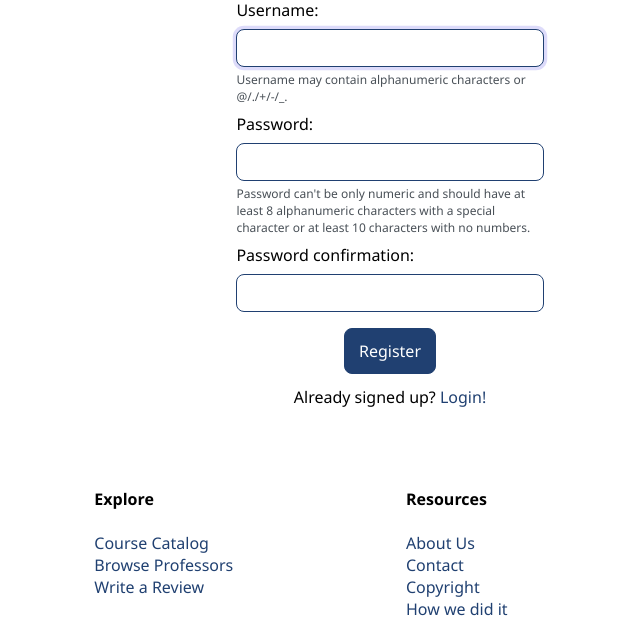
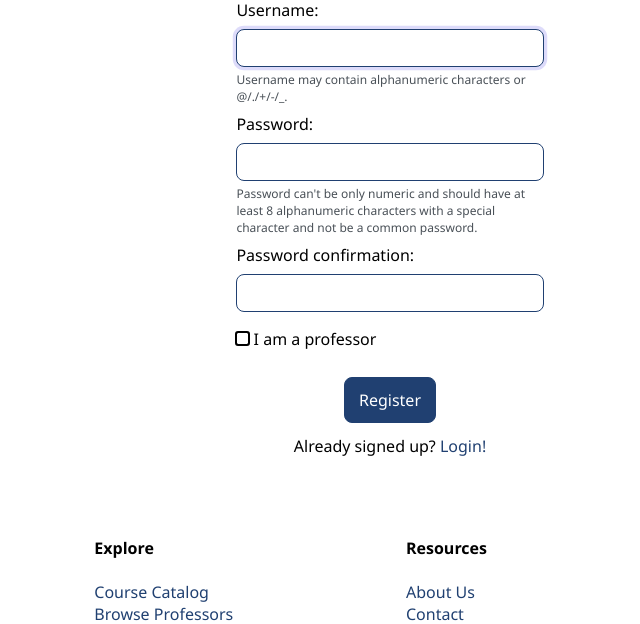
Before and after one commit to alexandernc0043/ITSC-3155-Group3, a Django app: page /register/ in a window 1280 px wide. Shown: the part 219-843 px from the top of the page, without its empty margins (250-890 px from the left). Run offline with Django 5.2, Linux system fonts and the light colour scheme.

Commit message:
Option to create professor user, update styles and add option to edit avatar

```diff
--- a/Final Project Code/ReviewMaster/base/models.py
+++ b/Final Project Code/ReviewMaster/base/models.py
@@ -12,6 +12,9 @@ class Department(models.Model):
 class Professor(models.Model):
     name = models.CharField(max_length=100)  # First & Last Name (John Doe)
     avatar = models.ImageField(null=True, default='avatar.svg')
+    verified = models.BooleanField(default=False)  # If the professor is verified by email
+    username = models.OneToOneField(User, on_delete=models.SET_NULL, null=True, default=None)
+
     def rating(self):
         total = 0
         for review in self.review_set.all():
--- a/Final Project Code/ReviewMaster/base/templates/base/login_register.html
+++ b/Final Project Code/ReviewMaster/base/templates/base/login_register.html
@@ -13,9 +13,10 @@
                         <span class="help-text">Username may contain alphanumeric characters or @/./+/-/_.</span>
                         <label for="password">{{ form.password1.label }}:</label>
                         {{ form.password1 }}
-                        <span class="help-text">Password can't be only numeric and should have at least 8 alphanumeric characters with a special character or at least 10 characters with no numbers.</span>
+                        <span class="help-text">Password can't be only numeric and should have at least 8 alphanumeric characters with a special character and not be a common password.</span>
                         <label for="password-confirmation">{{ form.password2.label }}:</label>
                         {{ form.password2 }}
+                        <input type="checkbox" name="professor" id="professor" {% if professor %} checked {% endif %}> <label for="professor">I am a professor</label>
                         <input type="submit" value="Register" class="primary-button">
                     </form>
                     <p>Already signed up? <a href="{% url 'login' %}">Login!</a></p>
--- a/Final Project Code/ReviewMaster/base/views/views_user.py
+++ b/Final Project Code/ReviewMaster/base/views/views_user.py
@@ -3,7 +3,8 @@ from django.contrib.auth.forms import UserCreationForm
 from django.contrib.auth.models import User
 from django.shortcuts import redirect, render
 from django.contrib import messages
-from ..utils import checkUsername, checkPassword
+from ..models import Professor
+from ..utils import check_username, check_password
 
 def logout_user(request):
     logout(request)
@@ -44,20 +45,24 @@ def register_user(request):
             user = form.save(commit=False)
             user.username = user.username.lower()
             user.save()
+            professor = request.POST.get('professor')
+            if professor:
+                user_professor = Professor.objects.create(name=user.username, username=user, verified=False)
+                user_professor.save()
             login(request, user)
             return redirect('home')
         else:
             # Error handling for registration
             username = request.POST.get('username')
             # Username validation
-            username_error_message = checkUsername(username, False)
+            username_error_message = check_username(username, False)
             if username_error_message != '':
                 messages.error(request, username_error_message)
 
             password1 = request.POST.get('password1')
             password2 = request.POST.get('password2')
             # Password validation
-            password_error_message = checkPassword(password1, password2)
+            password_error_message = check_password(password1, password2)
             if password_error_message != '':
                 messages.error(request, password_error_message)
 
@@ -65,6 +70,7 @@ def register_user(request):
     context = {
         'form': form,
         'page': page,
-        'username': request.POST.get('username')  # Keeps username in form even if there's an error
+        'username': request.POST.get('username'),  # Keeps username in form even if there's an error
+        'professor': request.POST.get('professor')
     }
     return render(request, 'base/login_register.html', context=context)
--- a/Final Project Code/ReviewMaster/static/styles/styles.css
+++ b/Final Project Code/ReviewMaster/static/styles/styles.css
@@ -261,6 +261,13 @@ a:hover {
   margin-bottom: 3rem;
 }
 
+.header__user img {
+  height: 57px;
+  width: 57px;
+  border-radius: 100%;
+  object-fit: cover;
+}
+
 @media screen and (min-width: 800px) {
   .mobile-menu {
     display: none;
@@ -450,6 +457,7 @@ ul.errorlist {
   border-radius: 100%;
   width: 100px;
   height: 100px;
+  object-fit: cover;
 }
 
 .review-title {
@@ -475,6 +483,16 @@ select {
   width: 100%;
   padding: 1rem;
   outline: none;
+}
+
+input[type="checkbox"] {
+  width: auto;
+  padding: 0;
+  outline: auto;
+}
+
+input[type="file"] {
+  padding: 0;
 }
 
 input[type="text"],
@@ -747,6 +765,10 @@ textarea:focus {
   display: block;
 }
 
+.file-upload {
+  margin-top: .5rem;
+}
+
 /*==============================
 =>  Table Section
 ================================*/
--- a/Final Project Code/ReviewMaster/templates/navbar.html
+++ b/Final Project Code/ReviewMaster/templates/navbar.html
@@ -27,8 +27,8 @@
       <div class="header__user">
         <a href="{% url 'profile' request.user %}">
           <div class="avatar avatar--medium active">
-            {% if request.user.avatar %}
-              <img src="{{ request.user.avatar.url }}" />
+            {% if request.user.professor.avatar %}
+              <img src="{{ request.user.professor.avatar.url }}" />
             {% else %}
               <img src="{% static 'images/avatar.svg' %}" />
             {% endif %}
@@ -73,7 +73,7 @@
   <div class="subheader-mobile">
     <ul class="header_links">
       <li><a href="{% url 'courses' %}">Course Catalog</a></li>
-      <li><a href="{% url 'professor-list' %}">Browse Professors</a></li>
+      <li><a href="{% url 'professor-list' %}">Browse Tutors</a></li>
       {% if request.user.is_authenticated %}
         <li><a href="{% url 'review' %}">Write a Review</a></li>
       {% endif %}
```
Also changed, not shown: Final Project Code/ReviewMaster/base/templates/base/edit_profile.html (+9 -1 lines), Final Project Code/ReviewMaster/base/utils.py (+19 -2 lines), Final Project Code/ReviewMaster/base/views/views_profile.py (+19 -4 lines), Final Project Code/ReviewMaster/base/migrations/0023_professor_verified.py (added), Final Project Code/ReviewMaster/base/migrations/0024_professor_username.py (added), Final Project Code/ReviewMaster/base/migrations/0025_alter_professor_username.py (added).
